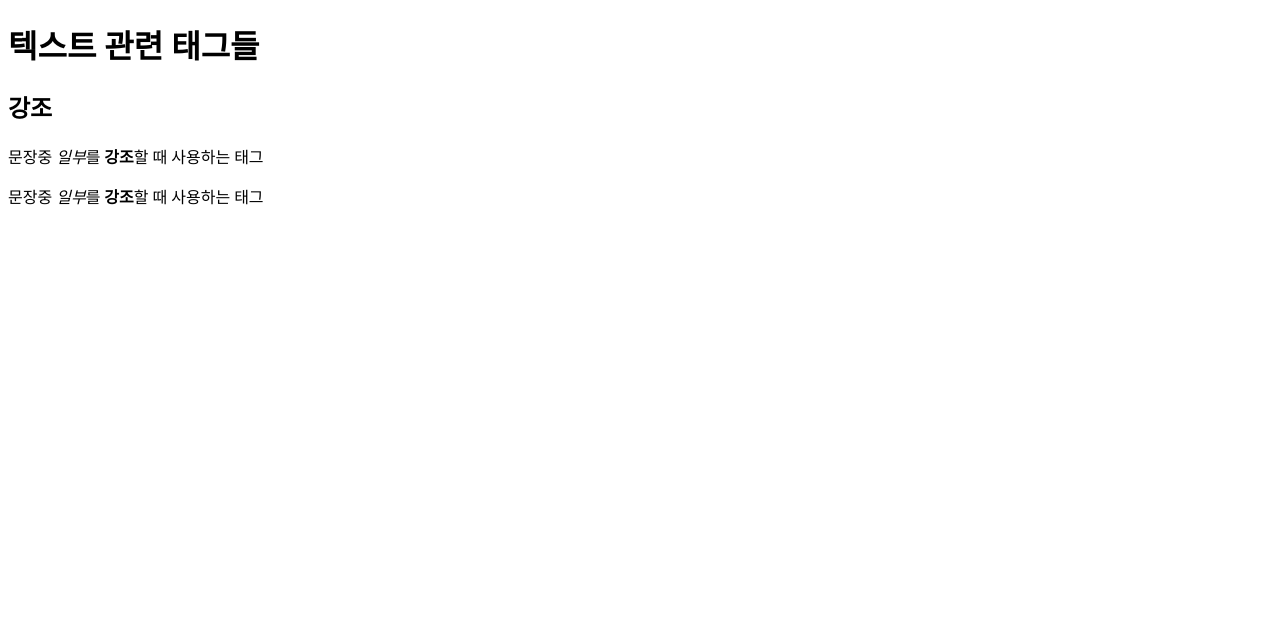
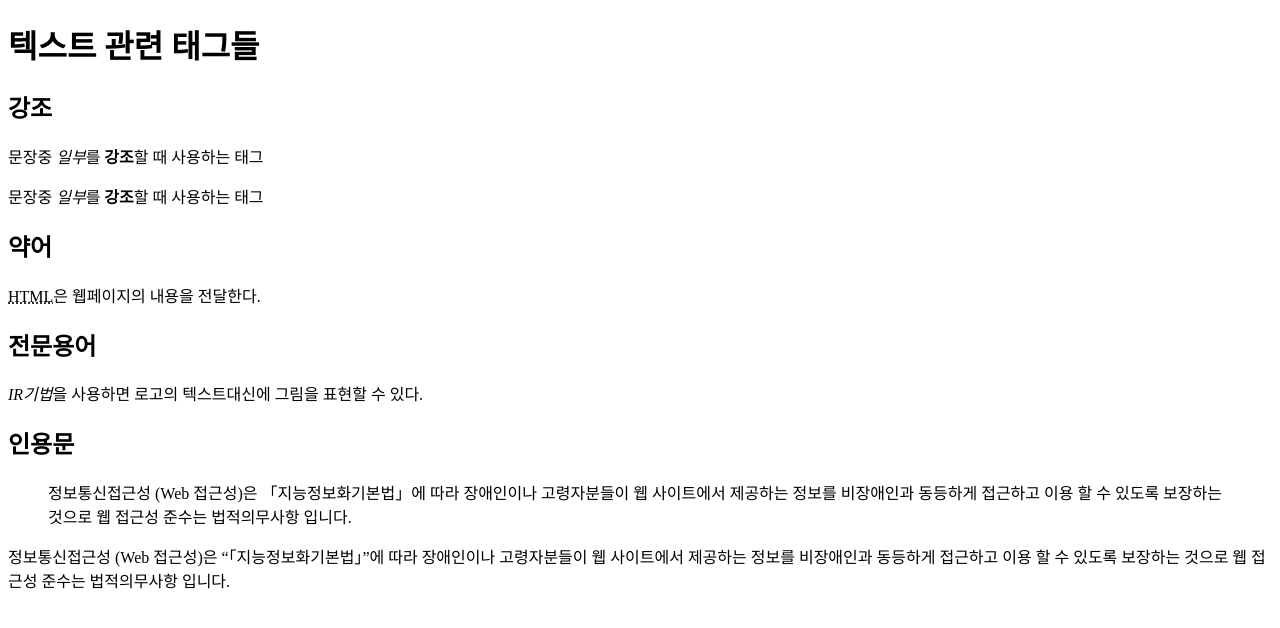
Before and after one commit to yeopto/practice, a plain HTML site: page html/04_text_tag.html in a window 1280 px wide. Drawn offline with Linux system fonts and the light colour scheme.

Commit message:
2021-11-20

```diff
--- a/html/04_text_tag.html
+++ b/html/04_text_tag.html
@@ -11,5 +11,21 @@
   <h2>강조</h2>
   <p>문장중 <i>일부</i>를 <b>강조</b>할 때 사용하는 태그</p>
   <p>문장중 <em>일부</em>를 <strong>강조</strong>할 때 사용하는 태그</p>
+
+  <h2>약어</h2>
+  <p>
+    <abbr title="Hypertext Markup Language">HTML</abbr>은 웹페이지의 내용을 전달한다.
+  </p>
+
+  <h2>전문용어</h2>
+  <p><dfn title="image replacement">IR기법</dfn>을 사용하면 로고의 텍스트대신에 그림을 표현할 수 있다.</p>
+
+  <h2>인용문</h2>
+  <blockquote cite="http://www.wa.or.kr/m1/sub1.asp">
+    <p>정보통신접근성 (Web 접근성)은 「지능정보화기본법」에 따라 장애인이나 고령자분들이 웹 사이트에서 제공하는 정보를 비장애인과 동등하게 접근하고 이용 할 수 있도록 보장하는 것으로 웹 접근성 준수는 법적의무사항 입니다.</p>
+  </blockquote>
+
+  <p>정보통신접근성 (Web 접근성)은 <q cite="http://www.wa.or.kr/m1/sub1.asp">「지능정보화기본법」</q>에 따라 장애인이나 고령자분들이 웹 사이트에서 제공하는 정보를 비장애인과 동등하게 접근하고 이용 할 수 있도록 보장하는 것으로 웹 접근성 준수는 법적의무사항 입니다.
+  </p>
 </body>
 </html>
```
